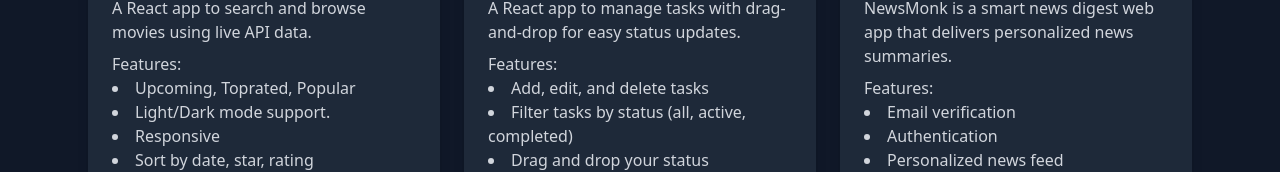
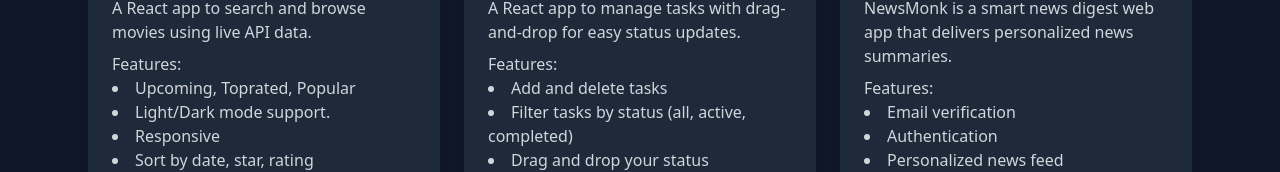
Before and after one commit to Liorhx/portfolio, a React (Vite) app in the folder portfolio/: page / in a window 1280 px wide. Shown: the part 572-744 px from the top of the page. Built offline with nearby package versions, Linux system fonts and the light colour scheme.

Commit message:
Update Projects.jsx

```diff
--- a/portfolio/src/components/Projects.jsx
+++ b/portfolio/src/components/Projects.jsx
@@ -21,7 +21,7 @@
 "A React app to manage tasks with drag-and-drop for easy status updates.",
     link: "https://todo-sbvw.onrender.com",
     features: [
-      "Add, edit, and delete tasks",
+      "Add and delete tasks",
       "Filter tasks by status (all, active, completed)",
       "Drag and drop your status",
     ],
```
